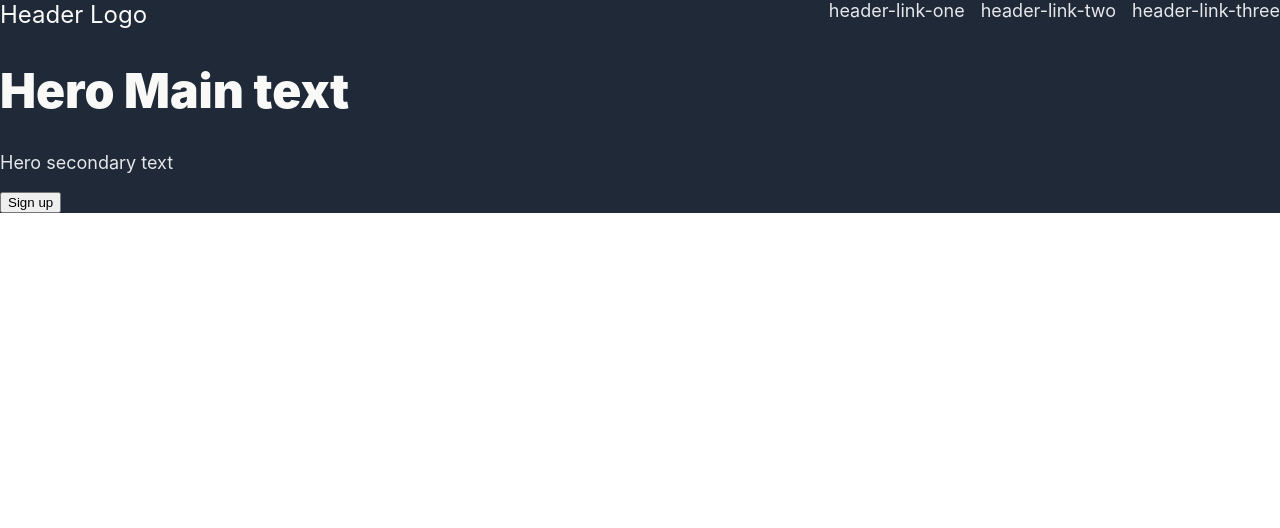
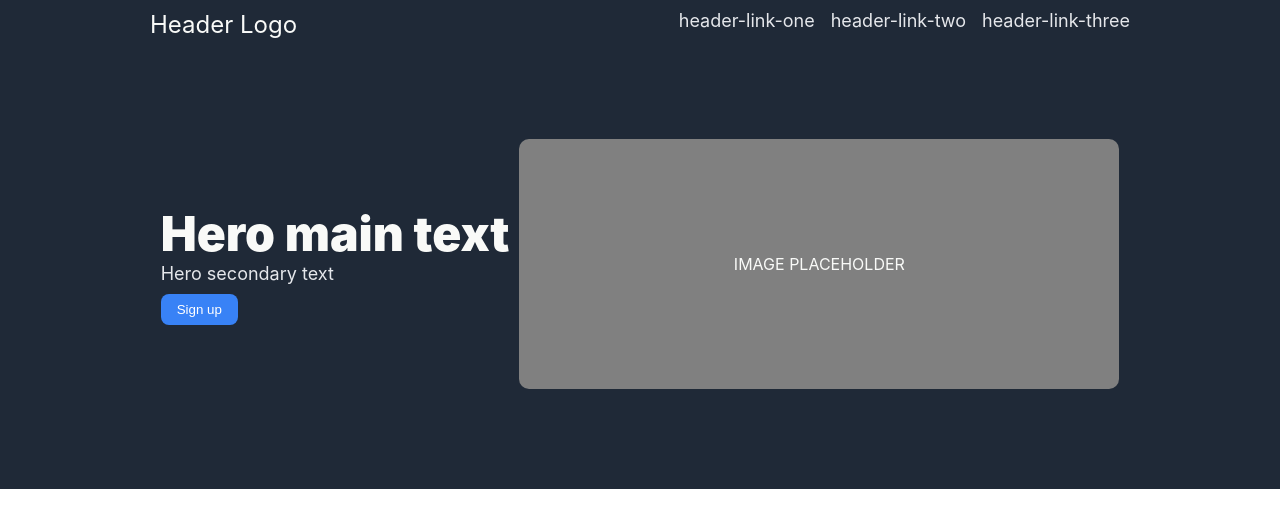
Before and after one commit to lightningwind/odin-landing-page, a plain HTML site: page index.html in a window 1280 px wide. Drawn offline with Linux system fonts and the light colour scheme.

Commit message:
Flex hero, style .hero-btn and .her-img, and adding margins

```diff
--- a/index.html
+++ b/index.html
@@ -20,11 +20,11 @@
                 </div>
                 <div class="hero">
                     <div class="hero-content">
-                        <h1 class="hero-main-text">Hero Main text</h1>
+                        <h1 class="hero-main-text">Hero main text</h1>
                         <p class="hero-secondary-text">Hero secondary text</p>
                         <button class="hero-btn">Sign up</button>
                     </div>
-                    <div class="hero-img"></div>
+                    <div class="hero-img">IMAGE PLACEHOLDER</div>
                 </div>
             </div>
             <div class="section-2">
--- a/style.css
+++ b/style.css
@@ -15,12 +15,15 @@ body {
     background-color: #1F2937;
 }
 
+/* Header */
+
 .header {
     display: flex;
     justify-content: space-between;
+    margin: 10px 150px;
 }
 
-.header-links {
+ul.header-links {
     /* Reset browser default styles */
     margin: 0;
     padding: 0;
@@ -29,7 +32,7 @@ body {
     gap: 16px;
 }
 
-.header-links a {
+ul.header-links a {
     /* Remove underline */
     text-decoration: none;
 }
@@ -39,15 +42,52 @@ body {
     color: #F9FAF8;
 }
 
-ul.header-links a, .hero-secondary-text {
+ul.header-links a, p.hero-secondary-text {
     font-size: 18px;
     color: #E5E7EB;
 }
 
-.hero-main-text {
+/* Hero */
+
+h1.hero-main-text {
     font-size: 48px;
     font-weight: 900;
     color: #F9FAF8;
+}
+
+.hero {
+    display: flex;
+    justify-content: center;
+    gap: 10px;
+    margin: 100px 150px;
+}
+
+h1, p {
+    margin: 0;
+}
+
+.hero-content {
+    align-self: center;
+}
+
+button.hero-btn {
+    background-color: #3882F6;
+    padding: 8px 16px;
+    border-radius: 8px;
+    color: white;
+    border: none;
+    margin-top: 10px;
+}
+
+.hero-img {
+    width: 600px;
+    height: 250px;
+    background-color: gray;
+    color: #F9FAF8;
+    border-radius: 10px;
+    display: flex;
+    justify-content: center;
+    align-items: center;
 }
 
 /*** TODO: SECTION TWO ***/
```
